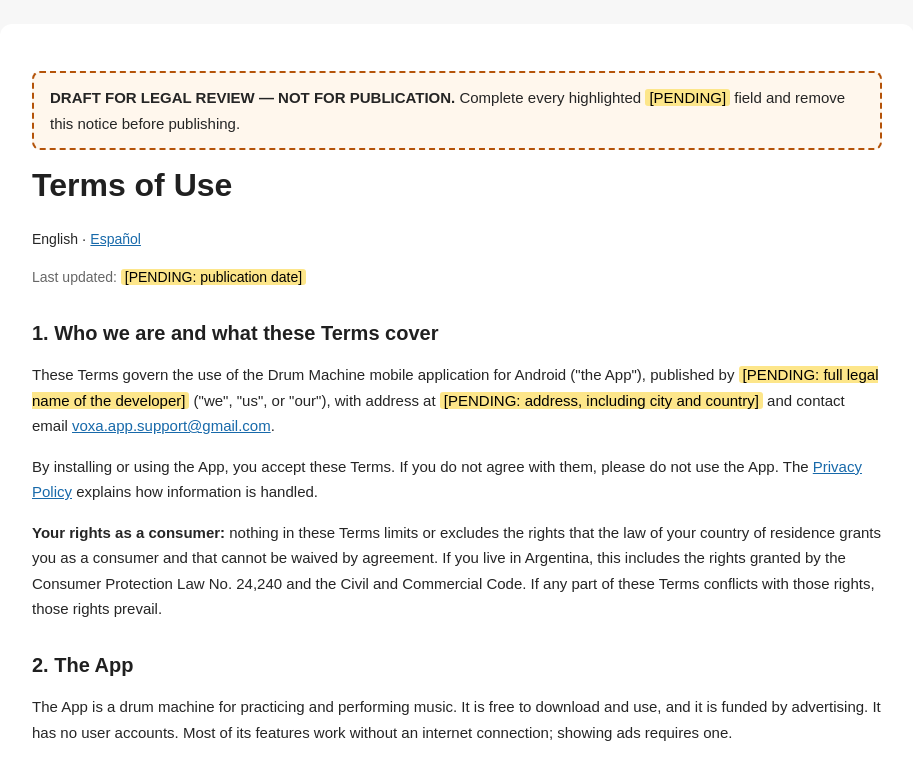
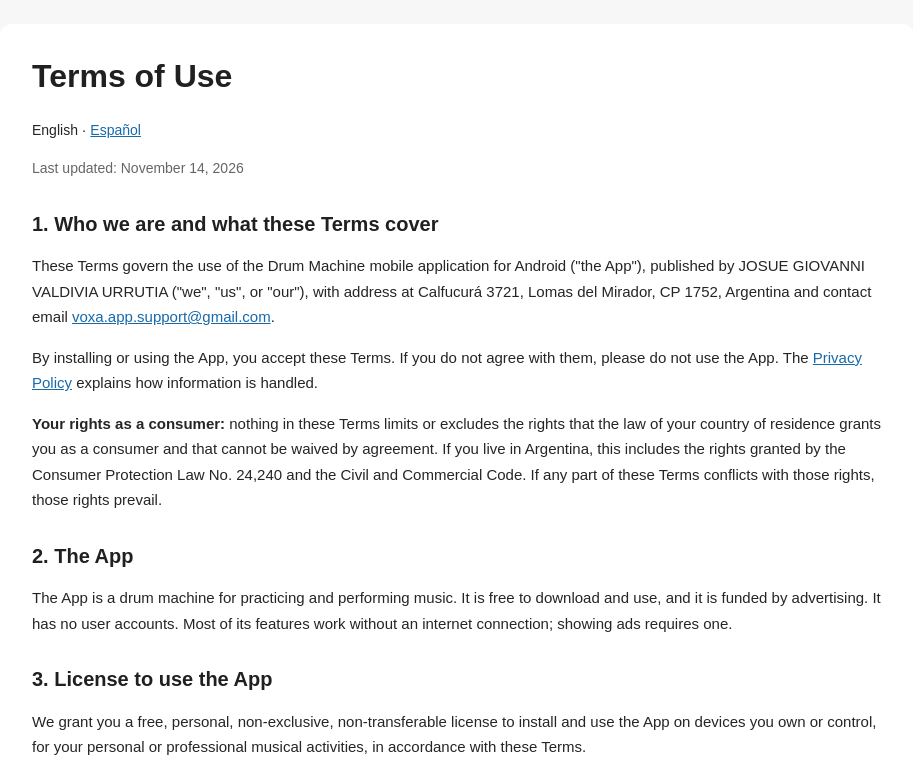
Before and after one commit to Giova262/drum-machine-privacy-policy, a plain HTML site: page terms.html in a window 1280 px wide. Shown: the top 772 px of the page, without its empty margins (183-1096 px from the left). Drawn offline with Linux system fonts and the light colour scheme.

Commit message:
Update privacy policy and terms of use with final details and remove draft notices

```diff
--- a/terms.html
+++ b/terms.html
@@ -55,20 +55,6 @@
             font-size: 14px;
         }
 
-        /* Remove before publishing: marks the parts that are still a draft. */
-        .draft-notice {
-            border: 2px dashed #b45309;
-            background: #fff7ed;
-            padding: 12px 16px;
-            border-radius: 8px;
-        }
-
-        mark.pending {
-            background: #fde68a;
-            padding: 0 4px;
-            border-radius: 3px;
-        }
-
         footer {
             margin-top: 40px;
             padding-top: 20px;
@@ -87,23 +73,18 @@
 
 <body>
 <main>
-    <p class="draft-notice">
-        <strong>DRAFT FOR LEGAL REVIEW — NOT FOR PUBLICATION.</strong>
-        Complete every highlighted <mark class="pending">[PENDING]</mark> field and remove this notice before publishing.
-    </p>
-
     <h1>Terms of Use</h1>
 
     <p class="languages">English · <a href="./terms.es.html">Español</a></p>
 
-    <p class="updated">Last updated: <mark class="pending">[PENDING: publication date]</mark></p>
+    <p class="updated">Last updated: November 14, 2026</p>
 
     <h2>1. Who we are and what these Terms cover</h2>
 
     <p>
         These Terms govern the use of the Drum Machine mobile application for Android ("the App"), published by
-        <mark class="pending">[PENDING: full legal name of the developer]</mark> ("we", "us", or "our"), with address at
-        <mark class="pending">[PENDING: address, including city and country]</mark> and contact email
+        JOSUE GIOVANNI VALDIVIA URRUTIA ("we", "us", or "our"), with address at
+        Calfucurá 3721, Lomas del Mirador, CP 1752, Argentina and contact email
         <a href="mailto:voxa.app.support@gmail.com">voxa.app.support@gmail.com</a>.
     </p>
 
@@ -282,13 +263,13 @@
     <h2>13. Contact</h2>
 
     <p>
-        <strong>Responsible:</strong> <mark class="pending">[PENDING: full legal name of the developer]</mark><br>
-        <strong>Address:</strong> <mark class="pending">[PENDING: address, including city and country]</mark><br>
+        <strong>Responsible:</strong> JOSUE GIOVANNI VALDIVIA URRUTIA<br>
+        <strong>Address:</strong> Calfucurá 3721, Lomas del Mirador, CP 1752, Argentina<br>
         <strong>Email:</strong> <a href="mailto:voxa.app.support@gmail.com">voxa.app.support@gmail.com</a>
     </p>
 
     <footer>
-        &copy; <mark class="pending">[PENDING: year and legal name]</mark>
+        &copy; 2026 JOSUE GIOVANNI VALDIVIA URRUTIA.
     </footer>
 </main>
 </body>
```
Also changed, not shown: index.html (+6 -25 lines), privacy-policy.es.html (+6 -25 lines), terms.es.html (+6 -25 lines).
